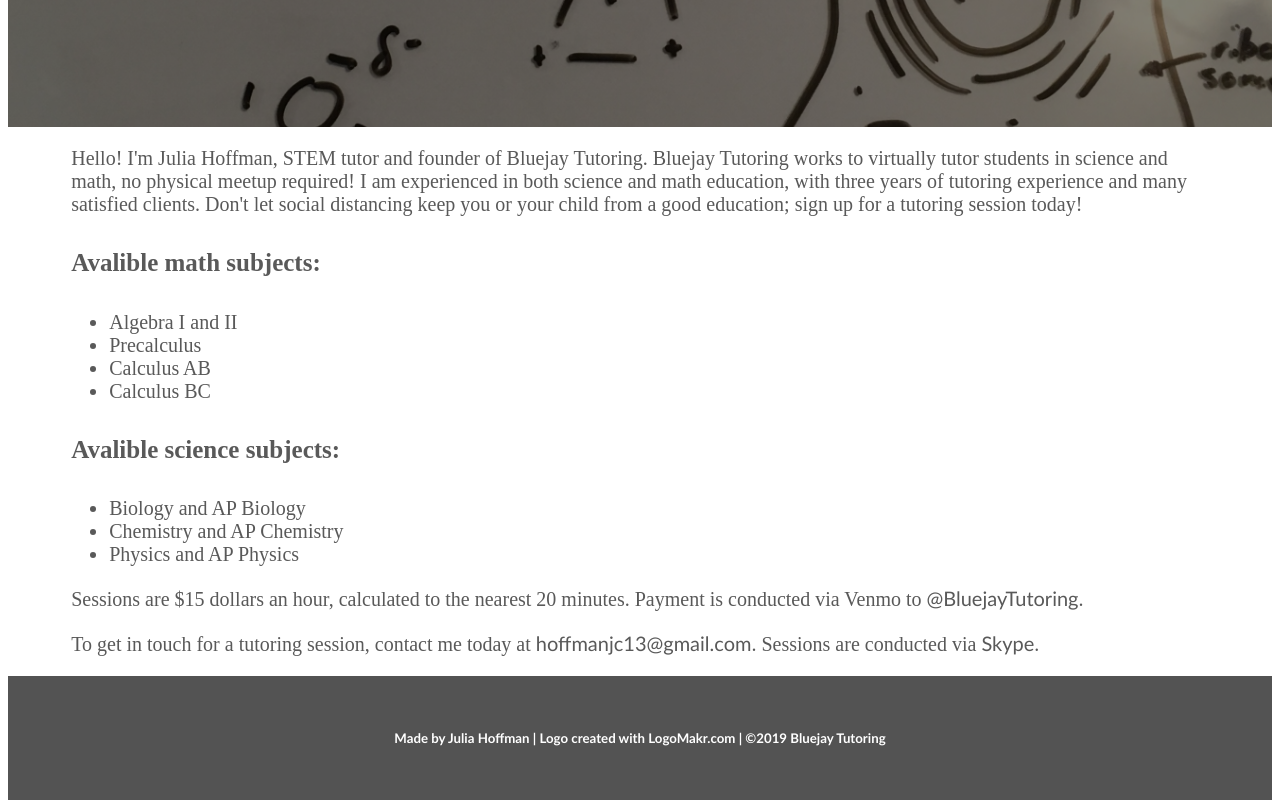
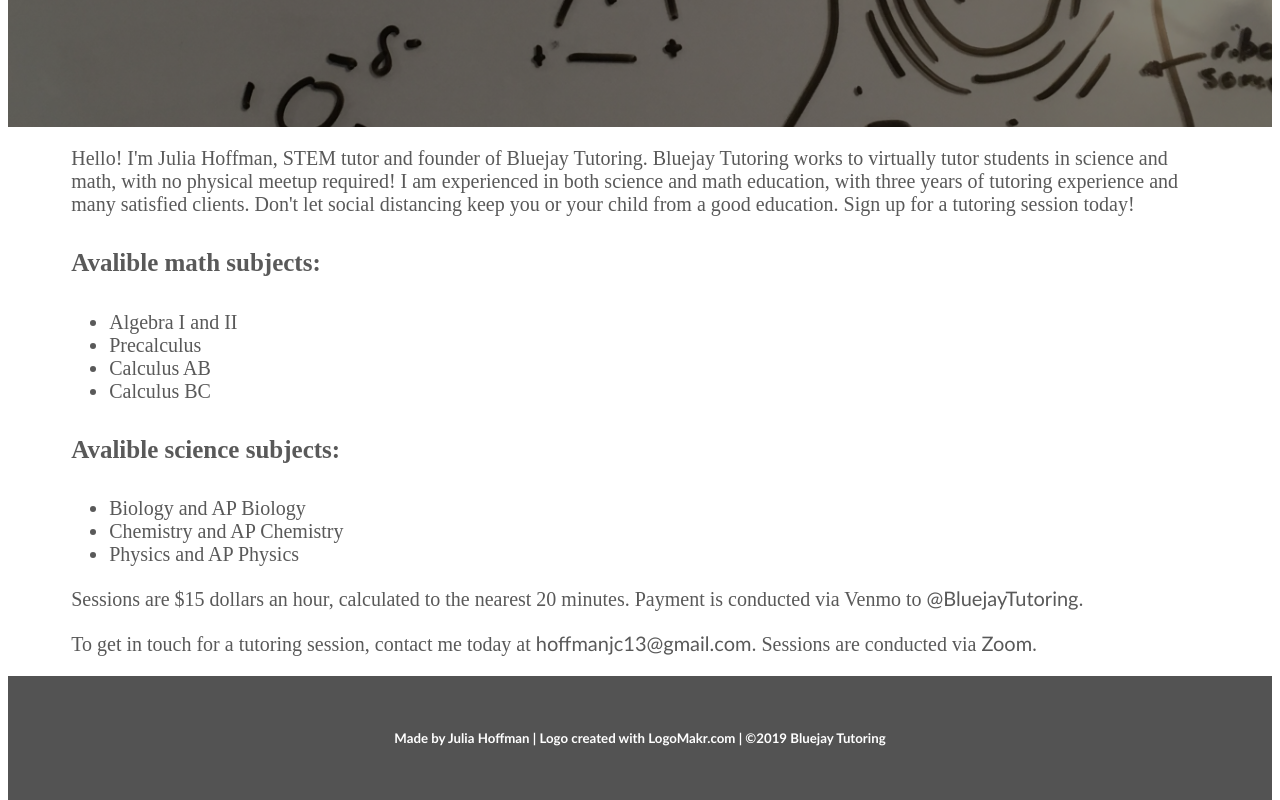
Before and after one commit to bluejay-tutoring/bluejay-tutoring.github.io, a plain HTML site: page index.html in a window 1280 px wide. Shown: the part 481-1281 px from the top of the page. Drawn offline with Linux system fonts and the light colour scheme.

Commit message:
Fixed typos

```diff
--- a/index.html
+++ b/index.html
@@ -14,7 +14,7 @@
     </div>
   </div>
   <div class="bodyText">
-    <p>Hello! I'm Julia Hoffman, STEM tutor and founder of Bluejay Tutoring. Bluejay Tutoring works to virtually tutor students in science and math, no physical meetup required! I am experienced in both science and math education, with three years of tutoring experience and many satisfied clients. Don't let social distancing keep you or your child from a good education; sign up for a tutoring session today!</p>
+    <p>Hello! I'm Julia Hoffman, STEM tutor and founder of Bluejay Tutoring. Bluejay Tutoring works to virtually tutor students in science and math, with no physical meetup required! I am experienced in both science and math education, with three years of tutoring experience and many satisfied clients. Don't let social distancing keep you or your child from a good education. Sign up for a tutoring session today!</p>
   </div>
   <div class="pedigreeMath">
     <h4>Avalible math subjects:</h4>
@@ -37,7 +37,7 @@
     <p>Sessions are $15 dollars an hour, calculated to the nearest 20 minutes. Payment is conducted via Venmo to <a href="https://venmo.com/">@BluejayTutoring</a>.</p>
   </div>
   <div class="contact">
-    <p>To get in touch for a tutoring session, contact me today at <a href="mailto:hoffmanjc13@gmail.com?subject=Tutoring session">hoffmanjc13@gmail.com</a>. Sessions are conducted via <a href="https://www.skype.com/en/get-skype/">Skype</a>.<p>
+    <p>To get in touch for a tutoring session, contact me today at <a href="mailto:hoffmanjc13@gmail.com?subject=Tutoring session">hoffmanjc13@gmail.com</a>. Sessions are conducted via <a href="https://zoom.us/">Zoom</a>.<p>
   </div>
   <div class="footer">
     <h5>Made by Julia Hoffman | Logo created with LogoMakr.com | ©2019 Bluejay Tutoring</h5>
```
